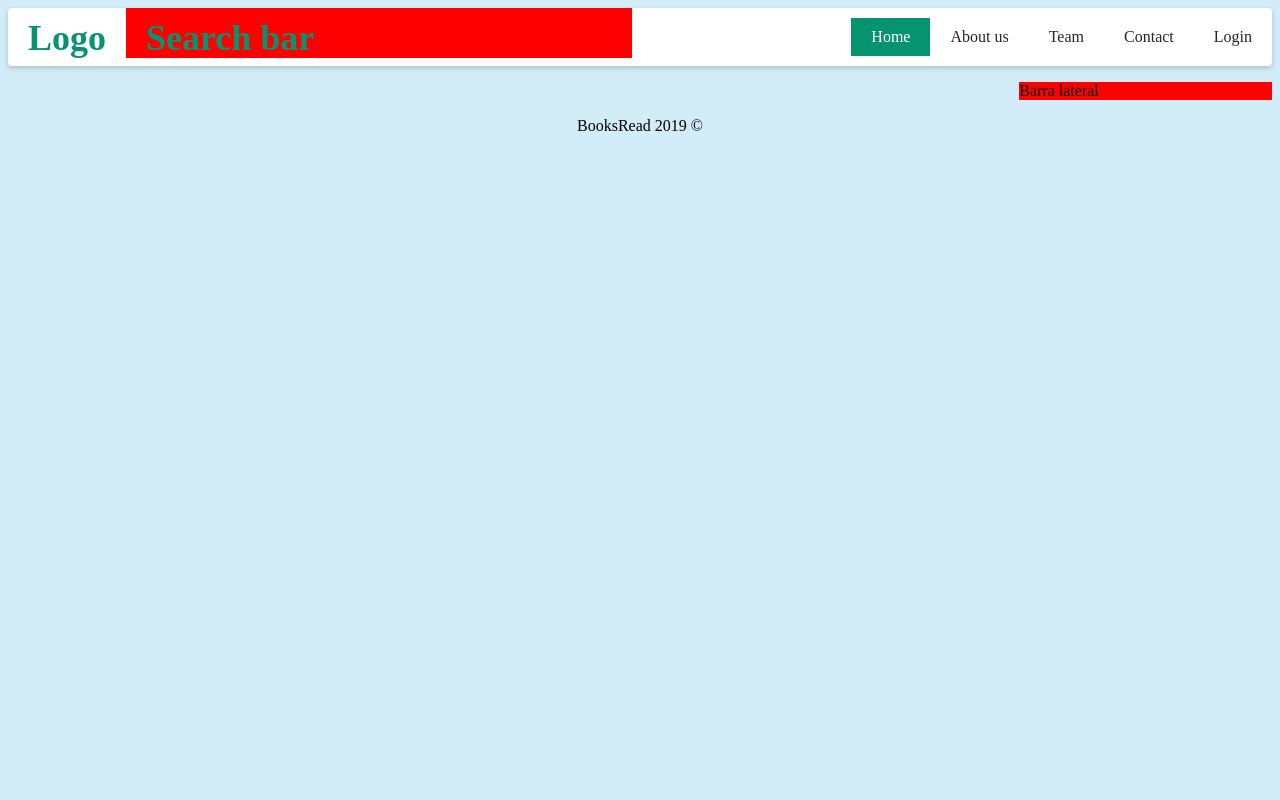
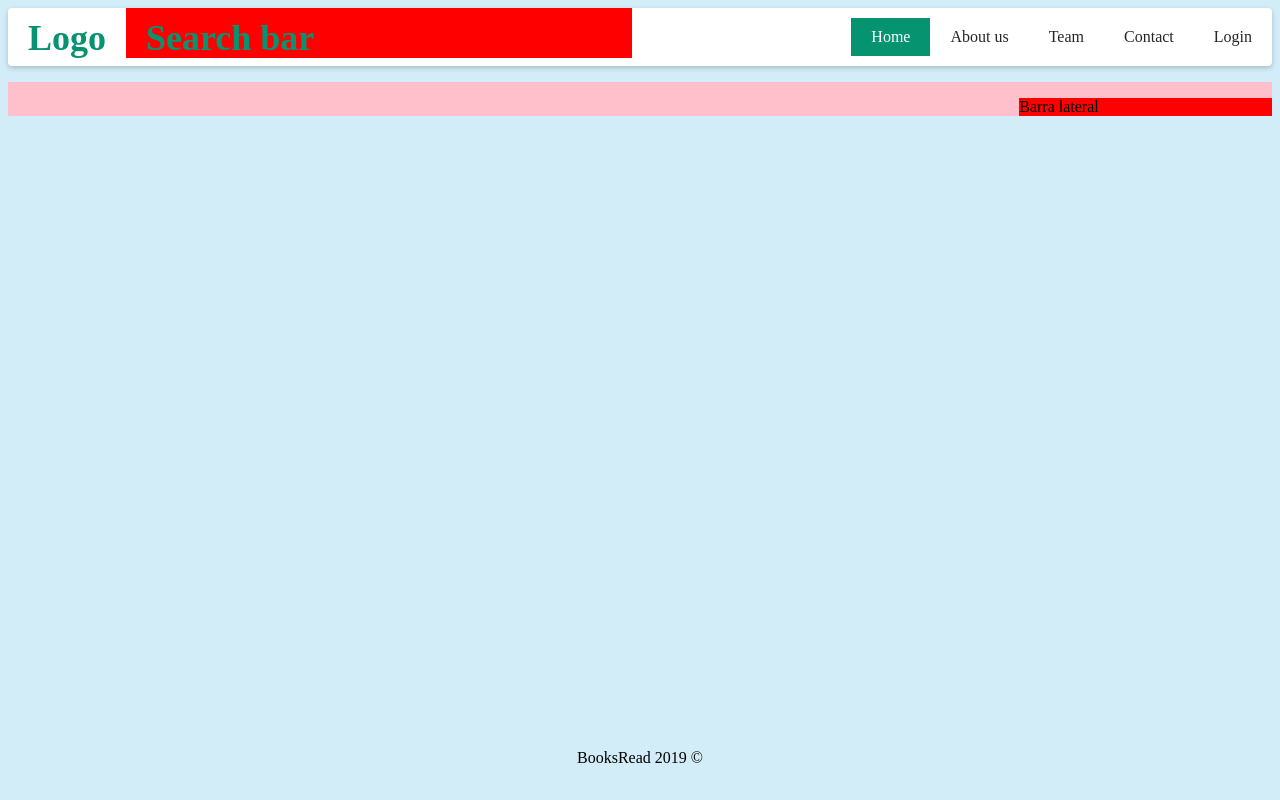
Before and after one commit to AmbrocioIsaias2808/BookStore, a Django app: template Store/templates/Store/base.html in a window 1280 px wide. Run offline with Django 3.2, Linux system fonts and the light colour scheme; the template is opened without the code that fills it, so the values that code supplies are empty.

Commit message:
Actualizacion1

```diff
--- a/Store/static/css/estilosbase.css
+++ b/Store/static/css/estilosbase.css
@@ -6,7 +6,7 @@ section{
 margin-top:1em;
 float:left;
 background-color:pink;
-width:80%;
+width:100%;
 height:80%;
 }
 
@@ -15,9 +15,17 @@ margin:auto;
 }
 
 footer{
+position: fixed;
+width:100%;
+height:20px;
 background-color:;
-margin-top:1em;
 padding: 1.2em 0;
+left: 0;
+bottom:10px;
+}
+
+footer p{
+margin-top:-0.09em;
 }
 
 aside{
--- a/Store/templates/Store/base.html
+++ b/Store/templates/Store/base.html
@@ -21,8 +21,8 @@
 <section>
 {% block content%}
 {% endblock %}
+    <aside>Barra lateral</aside>
 </section>
-<aside>Barra lateral</aside>
 
 {% include 'Store/footer.html' %}
 
```
Also changed, not shown: Store/static/css/modalbox.css (+50 -0 lines), Store/templates/Store/search.html (+5 -2 lines), media/Portadas/soylegenda.PNG (added).
